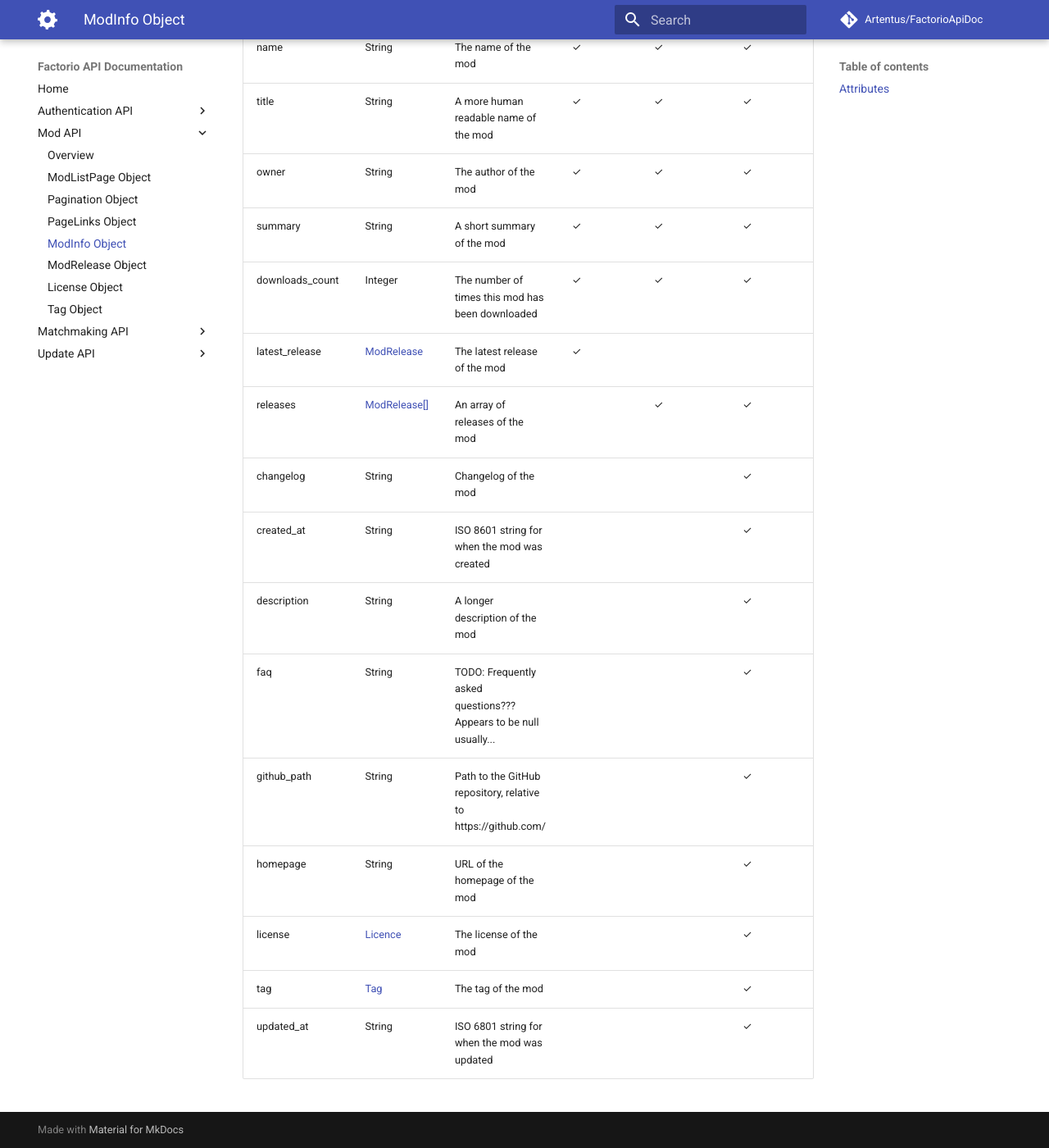
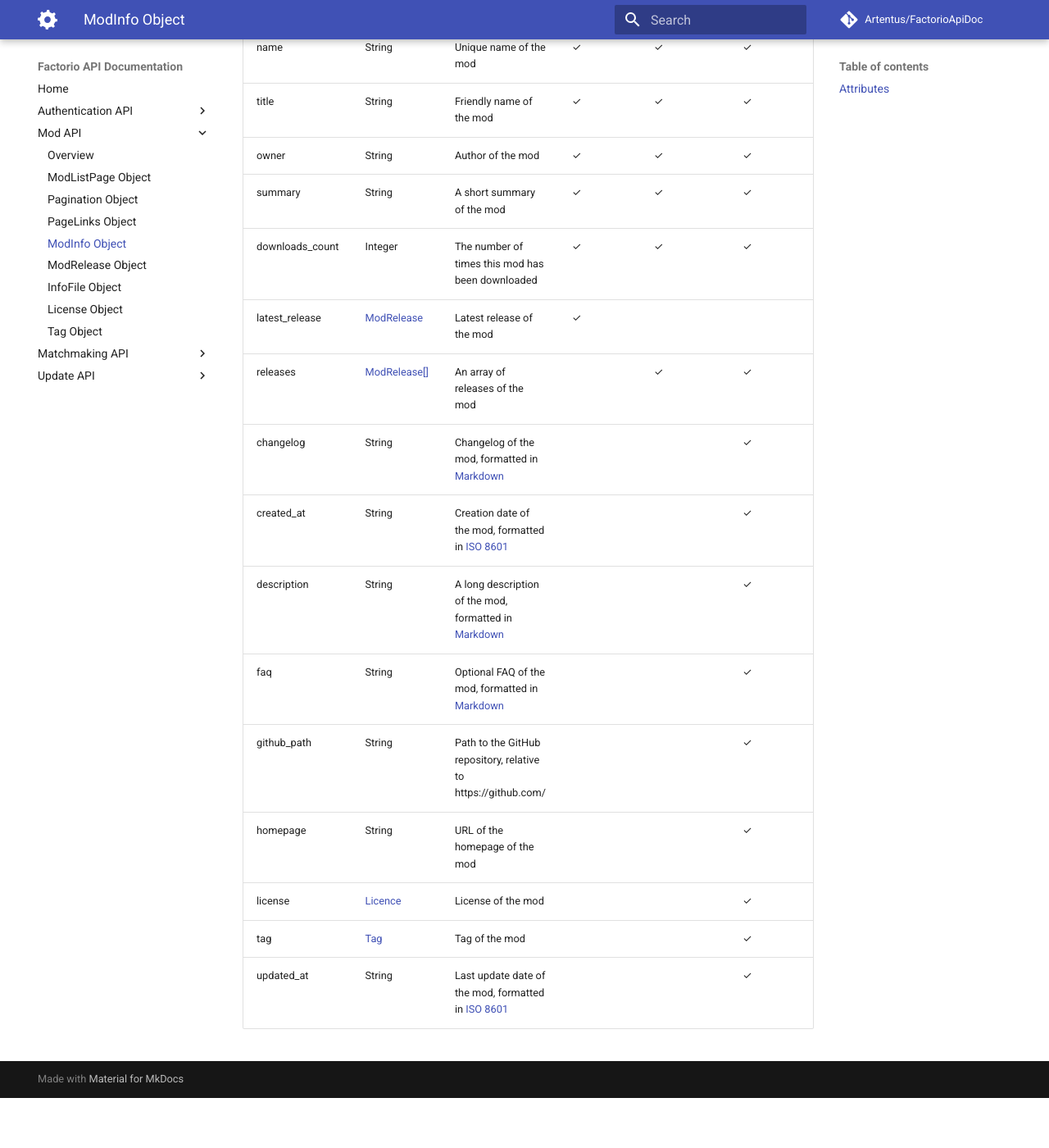
Before and after one commit to Artentus/FactorioApiDoc, an MkDocs documentation site: the page built from docs/mod-api/modinfo.md, in a window 1280 px wide and 1400 px high, scrolled down 407 px. Shown: the whole window at 82% size. Built offline with MkDocs 1.6.1 and Material for MkDocs 9.7.7, drawn with Linux system fonts in a browser that asks for light colours; comment, search, counter and statistics services are not loaded; after the commit the page ends 1746 px from its top, so only the background shows below that.

```diff
--- a/docs/mod-api/modinfo.md
+++ b/docs/mod-api/modinfo.md
@@ -8,21 +8,21 @@ or in a list by [requesting a list of mods](../#mods-endpoint).
 
 Depending on which endpoint was used, a `ModInfo` object can contain different attributes:
 
-| Key             | Type                          | Description                                                       | /mods | /mods/{mod-name} | /mod/{mod-name}/full |
-|:----------------|:------------------------------|:------------------------------------------------------------------|:------|:-----------------|:---------------------|
-| name            | String                        | The name of the mod                                               | ✓     | ✓                | ✓                    |
-| title           | String                        | A more human readable name of the mod                             | ✓     | ✓                | ✓                    |
-| owner           | String                        | The author of the mod                                             | ✓     | ✓                | ✓                    |
-| summary         | String                        | A short summary of the mod                                        | ✓     | ✓                | ✓                    |
-| downloads_count | Integer                       | The number of times this mod has been downloaded                  | ✓     | ✓                | ✓                    |
-| latest_release  | [ModRelease]('./modrelease)   | The latest release of the mod                                     | ✓     |                  |                      |
-| releases        | [ModRelease[]]('./modrelease) | An array of releases of the mod                                   |       | ✓                | ✓                    |
-| changelog       | String                        | Changelog of the mod                                              |       |                  | ✓                    |
-| created_at      | String                        | ISO 8601 string for when the mod was created                      |       |                  | ✓                    |
-| description     | String                        | A longer description of the mod                                   |       |                  | ✓                    |
-| faq             | String                        | TODO: Frequently asked questions??? Appears to be null usually... |       |                  | ✓                    |
-| github_path     | String                        | Path to the GitHub repository, relative to https://github.com/    |       |                  | ✓                    |
-| homepage        | String                        | URL of the homepage of the mod                                    |       |                  | ✓                    |
-| license         | [Licence]('./license')        | The license of the mod                                            |       |                  | ✓                    |
-| tag             | [Tag]('./tag')                | The tag of the mod                                                |       |                  | ✓                    |
-| updated_at      | String                        | ISO 6801 string for when the mod was updated                      |       |                  | ✓                    |
+| Key             | Type                          | Description                                                                                    | /mods | /mods/{mod-name} | /mod/{mod-name}/full |
+|:----------------|:------------------------------|:-----------------------------------------------------------------------------------------------|:------|:-----------------|:---------------------|
+| name            | String                        | Unique name of the mod                                                                         | ✓     | ✓                | ✓                    |
+| title           | String                        | Friendly name of the mod                                                                       | ✓     | ✓                | ✓                    |
+| owner           | String                        | Author of the mod                                                                              | ✓     | ✓                | ✓                    |
+| summary         | String                        | A short summary of the mod                                                                     | ✓     | ✓                | ✓                    |
+| downloads_count | Integer                       | The number of times this mod has been downloaded                                               | ✓     | ✓                | ✓                    |
+| latest_release  | [ModRelease](../modrelease)   | Latest release of the mod                                                                  | ✓     |                  |                      |
+| releases        | [ModRelease[]](../modrelease) | An array of releases of the mod                                                                |       | ✓                | ✓                    |
+| changelog       | String                        | Changelog of the mod, formatted in [Markdown](https://en.wikipedia.org/wiki/Markdown)          |       |                  | ✓                    |
+| created_at      | String                        | Creation date of the mod, formatted in [ISO 8601](https://en.wikipedia.org/wiki/ISO_8601)      |       |                  | ✓                    |
+| description     | String                        | A long description of the mod, formatted in [Markdown](https://en.wikipedia.org/wiki/Markdown) |       |                  | ✓                    |
+| faq             | String                        | Optional FAQ of the mod, formatted in [Markdown](https://en.wikipedia.org/wiki/Markdown)       |       |                  | ✓                    |
+| github_path     | String                        | Path to the GitHub repository, relative to https://github.com/                                 |       |                  | ✓                    |
+| homepage        | String                        | URL of the homepage of the mod                                                                 |       |                  | ✓                    |
+| license         | [Licence](../license)         | License of the mod                                                                         |       |                  | ✓                    |
+| tag             | [Tag](../tag)                 | Tag of the mod                                                                             |       |                  | ✓                    |
+| updated_at      | String                        | Last update date of the mod, formatted in [ISO 8601](https://en.wikipedia.org/wiki/ISO_8601)   |       |                  | ✓                    |
--- a/mkdocs.yml
+++ b/mkdocs.yml
@@ -27,9 +27,10 @@ nav:
         - Pagination Object: 'mod-api/pagination.md'
         - PageLinks Object: 'mod-api/pagelinks.md'
         - ModInfo Object: 'mod-api/modinfo.md'
-        - ModRelease Object: 'mod-api/modrelease'
-        - License Object: 'mod-api/license'
-        - Tag Object: 'mod-api/tag'
+        - ModRelease Object: 'mod-api/modrelease.md'
+        - InfoFile Object: 'mod-api/infofile.md'
+        - License Object: 'mod-api/license.md'
+        - Tag Object: 'mod-api/tag.md'
     - Matchmaking API:
         - Overview: 'matchmaking-api/index.md'
         - ServerDescription Object: 'matchmaking-api/serverdescription.md'
```
Also changed, not shown: docs/mod-api/index.md (+25 -0 lines), docs/mod-api/infofile.md (added, +12 -0 lines), docs/mod-api/license.md (+10 -0 lines), docs/mod-api/modrelease.md (+23 -0 lines), docs/mod-api/tag.md (+7 -0 lines).
